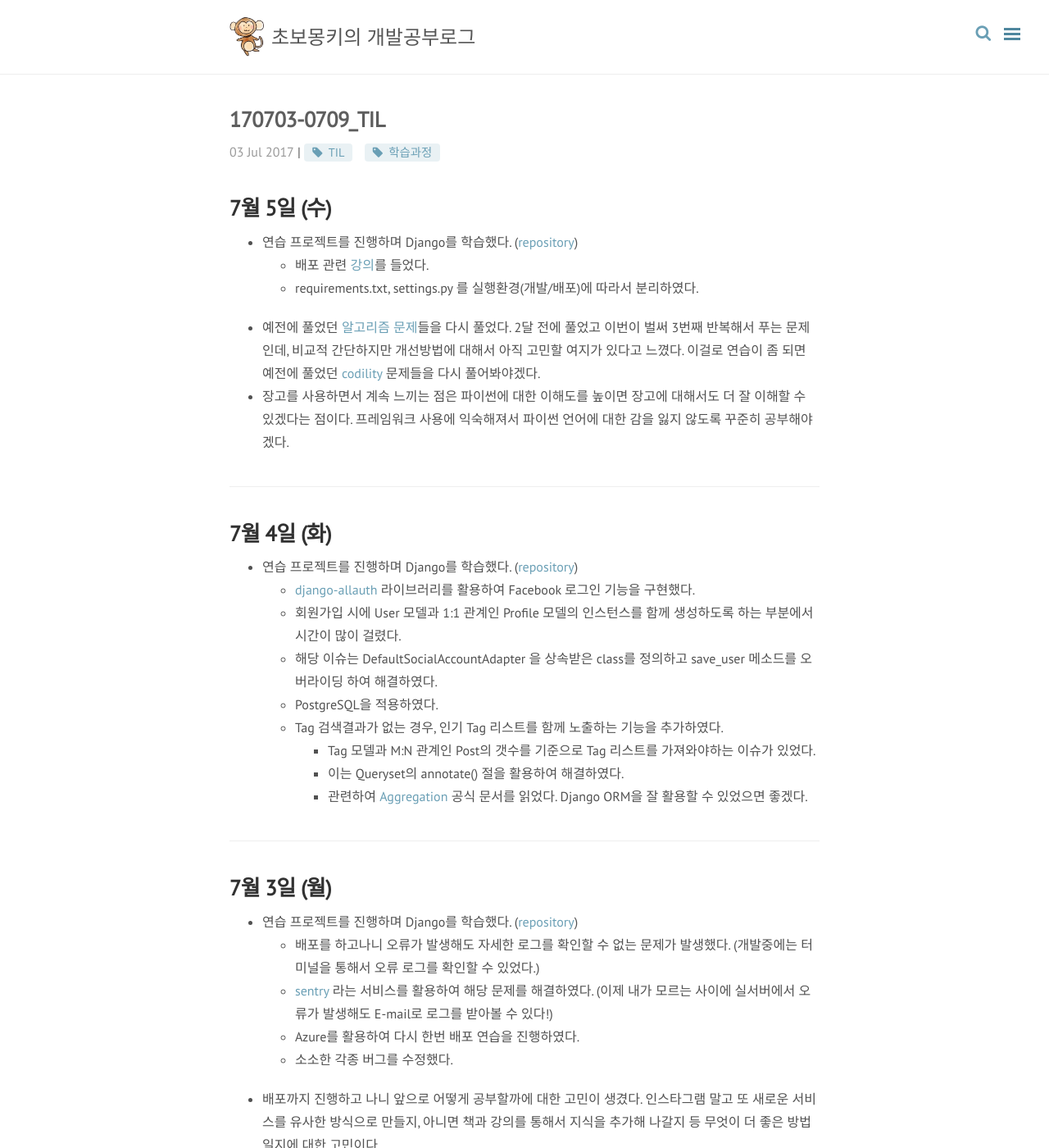
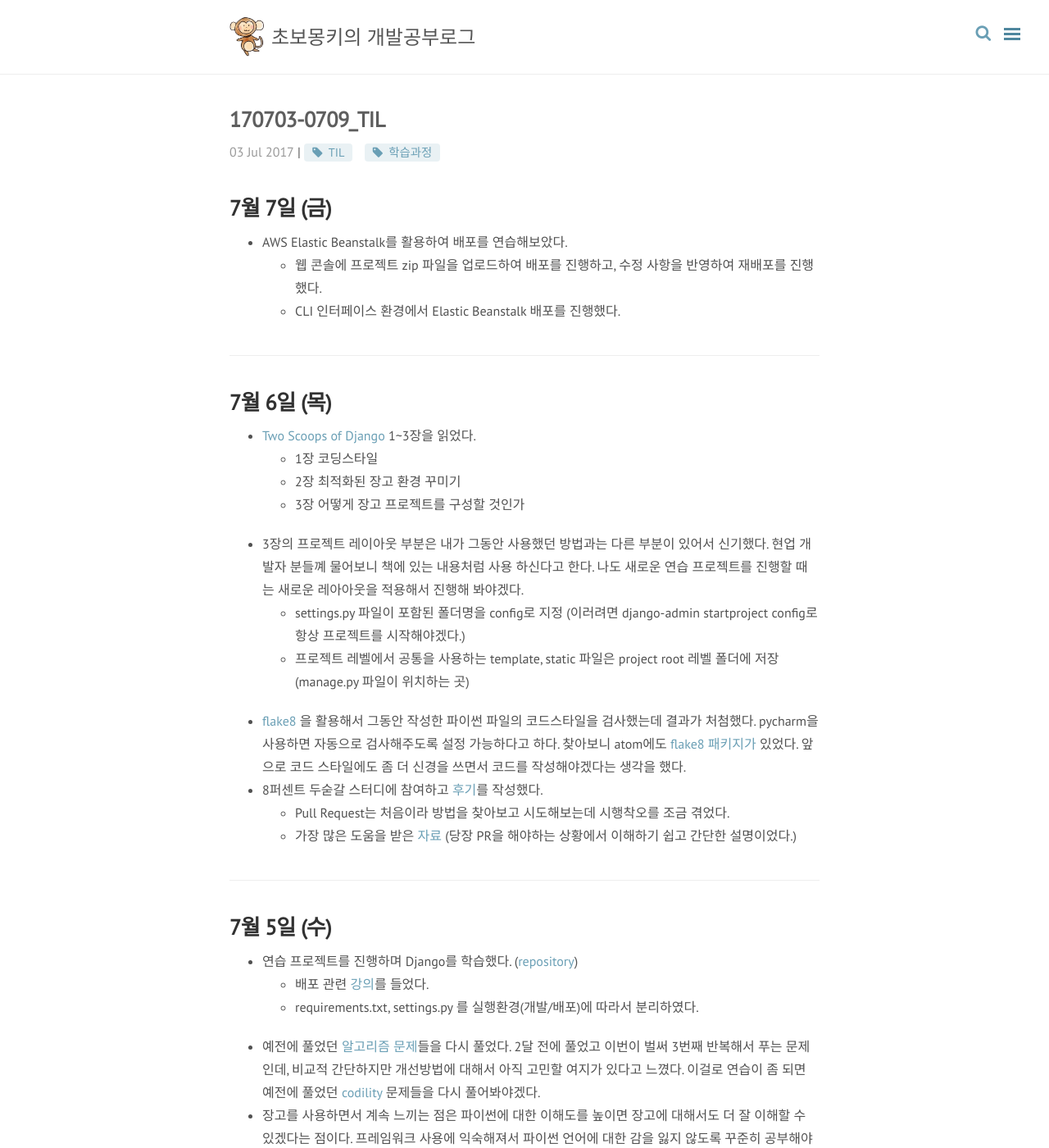
Before and after one commit to wayhome25/wayhome25.github.io, a Jekyll site: the page built from _posts/TIL(Today I Learned)/2017-07-03-07-09-TIL.md, in a window 1280 px wide and 1400 px high. Shown: the whole window at 82% size. Built offline with Jekyll 4.4.1, drawn with Linux system fonts in a browser that asks for light colours; nearby versions of some CDN libraries; comment, search, counter and statistics services are not loaded.

Commit message:
add blog post

```diff
--- a/_posts/TIL(Today I Learned)/2017-07-03-07-09-TIL.md
+++ b/_posts/TIL(Today I Learned)/2017-07-03-07-09-TIL.md
@@ -7,6 +7,27 @@ tags: [TIL, 학습과정]
 comments: true
 ---
 
+# 7월 7일 (금)
+- AWS Elastic Beanstalk를 활용하여 배포를 연습해보았다.
+  - 웹 콘솔에 프로젝트 zip 파일을 업로드하여 배포를 진행하고, 수정 사항을 반영하여 재배포를 진행했다.
+  - CLI 인터페이스 환경에서 Elastic Beanstalk 배포를 진행했다.
+
+---
+
+# 7월 6일 (목)
+- [Two Scoops of Django](https://www.twoscoopspress.com/products/two-scoops-of-django-1-11) 1~3장을 읽었다.
+  - 1장 코딩스타일
+  - 2장 최적화된 장고 환경 꾸미기
+  - 3장 어떻게 장고 프로젝트를 구성할 것인가
+- 3장의 프로젝트 레이아웃 부분은 내가 그동안 사용했던 방법과는 다른 부분이 있어서 신기했다. 현업 개발자 분들꼐 물어보니 책에 있는 내용처럼 사용 하신다고 한다. 나도 새로운 연습 프로젝트를 진행할 때는 새로운 레아아웃을 적용해서 진행해 봐야겠다.
+  - settings.py 파일이 포함된 폴더명을 config로 지정 (이러려면 django-admin startproject config로 항상 프로젝트를 시작해야겠다.)
+  - 프로젝트 레벨에서 공통을 사용하는 template, static 파일은 project root 레벨 폴더에 저장 (manage.py 파일이 위치하는 곳)
+- [flake8](https://pypi.python.org/pypi/flake8) 을 활용해서 그동안 작성한 파이썬 파일의 코드스타일을 검사했는데 결과가 처첨했다. pycharm을 사용하면 자동으로 검사해주도록 설정 가능하다고 하다. 찾아보니 atom에도 [flake8 패키지가](https://atom.io/packages/linter-flake8) 있었다. 앞으로 코드 스타일에도 좀 더 신경을 쓰면서 코드를 작성해야겠다는 생각을 했다.
+- 8퍼센트 두숟갈 스터디에 참여하고 [후기](https://8percent.github.io/)를 작성했다.
+  - Pull Request는 처음이라 방법을 찾아보고 시도해보는데 시행착오를 조금 겪었다.
+  - 가장 많은 도움을 받은 [자료](https://www.slideshare.net/jungseobshin/github-pull-request) (당장 PR을 해야하는 상황에서 이해하기 쉽고 간단한 설명이었다.)
+
+---
 # 7월 5일 (수)
 - 연습 프로젝트를 진행하며 Django를 학습했다. ([repository](https://github.com/wayhome25/Instagram))
   - 배포 관련 [강의](https://nomade.kr/vod/deploy/)를 들었다.
```
